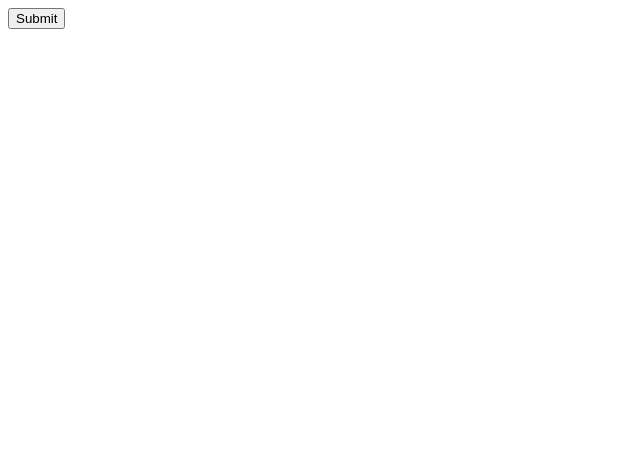
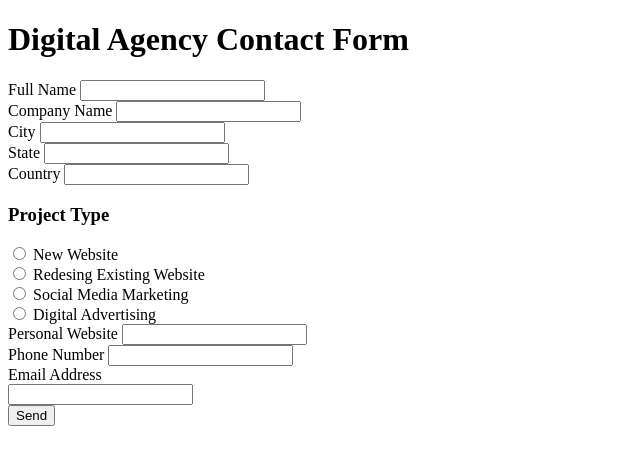
Before and after one commit to TRIC-VCIM/assignment-10---forms-trinitylea, a plain HTML site: page index.html in a window 1280 px wide. Shown: the whole page, without its empty margins (0-640 px from the left). Drawn offline with Linux system fonts and the light colour scheme.

Commit message:
Update index.html

```diff
--- a/index.html
+++ b/index.html
@@ -1,20 +1,43 @@
-<!doctype html>
+<!DOCTYPE html>
 <html lang="en">
+<head>
+    <meta charset="UTF-8">
+    <meta name="viewport" content="width=device-width, initial-scale=1.0">
+    <title>CONTACT FORM</title>
+    <link rel="stylesheet" href="style.css">
+</head>
+<body>
+    <h1>Digital Agency Contact Form</h1>
+<form id="project" method="post" action="">
+        <label for="name">Full Name</label>
+        <input type="text" id="name" name="name"><br>
+        <label for="company">Company Name</label>
+        <input type="text" id="company" name="company"><br>
+        <label for="city">City</label>
+        <input type="text" id="city" name="city"><br>
+        <label for="state">State</label>
+        <input type="text" id="state" name="state"><br>
+        <label for="coun">Country</label>
+        <input type="text" id="coun" name="coun"><br>
 
-<head>
-	<meta charset="utf-8">
-	<title>Assignment 10 - Forms</title>
-	<meta name="viewport" content="width=device-width, initial-scale=1">
+        <h3>Project Type</h3>
+        <input type="radio" name="website" id="website">
+        <label for="website">New Website</label><br>
+        <input type="radio" name="design" id="design">
+        <label for="design">Redesing Existing Website</label><br>
+        <input type="radio" name="social" id="social">
+        <label for="social">Social Media Marketing</label><br>
+        <input type="radio" name="adv" id="adv">
+        <label for="adv">Digital Advertising</label><br>
 
-	<link rel="stylesheet" href="main.css">
+        <label for="web">Personal Website</label>
+        <input type="url" id="web" name="web"><br>
+        <label for="number">Phone Number</label>
+        <input type="number" id="number" name="number" min="1"><br>
+        <label for="email">Email Address</label> <br>
+        <input type="email" name="email" id="email"><br>
 
-</head>
-
-<body>
-  <form method="post" action="http://sarah.ccc-vcim.com/process.php">
-
-  <input type="submit" name="process">
+        <input type="submit" value="Send">
 </form>
 </body>
-
 </html>
```
